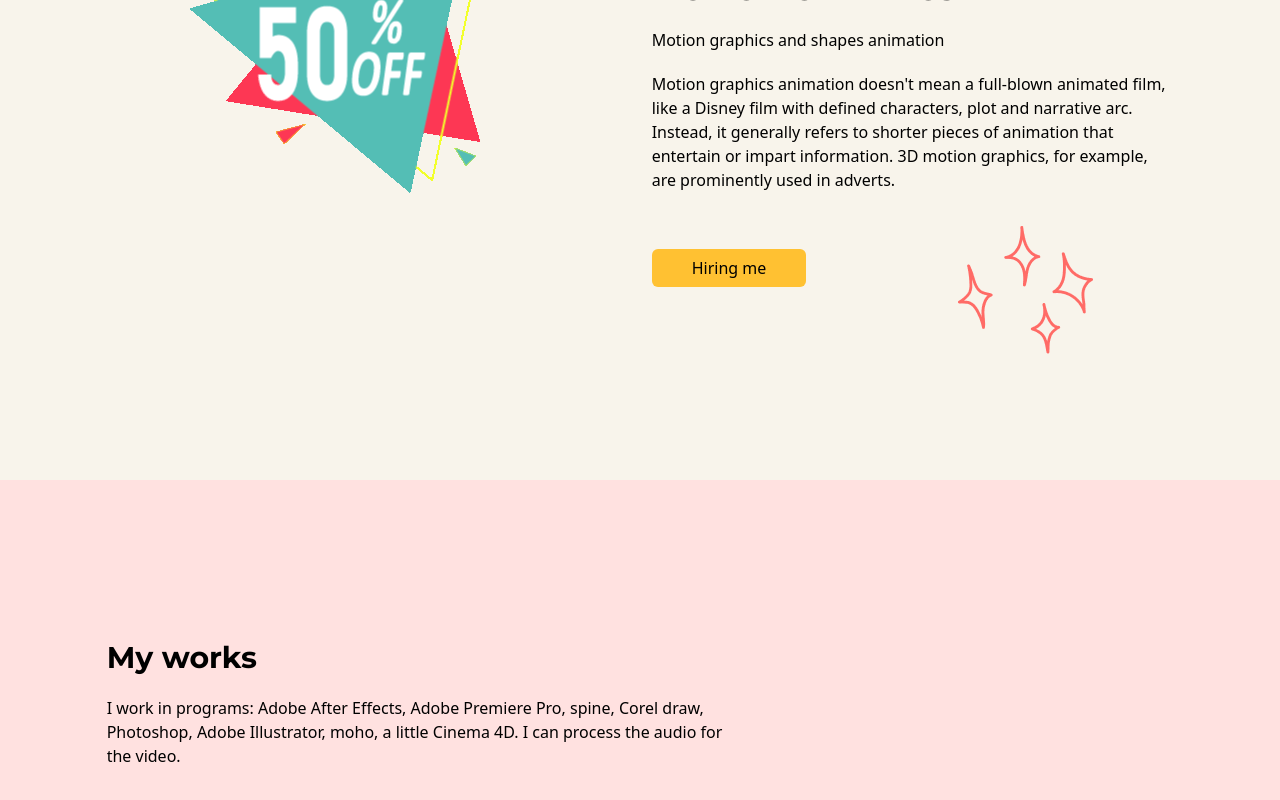
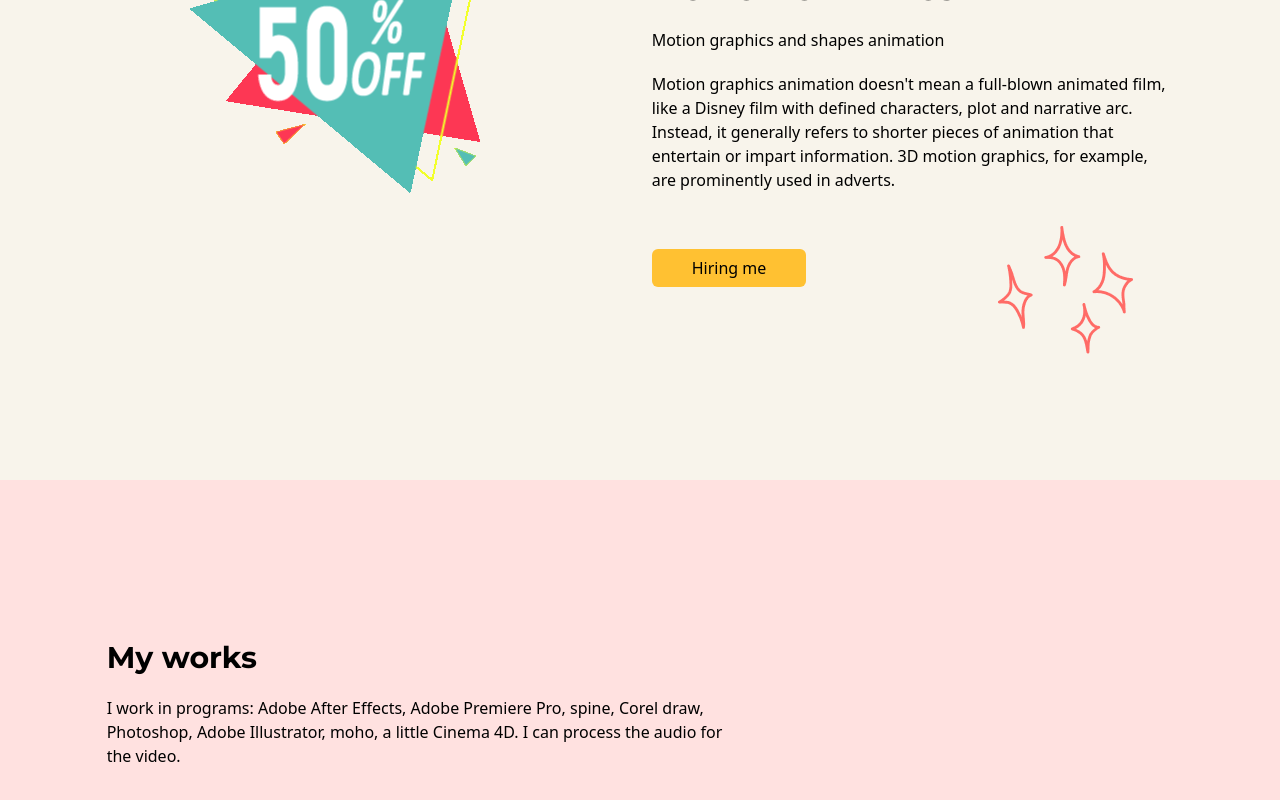
Before and after one commit to Alec-Shaw/site-gym, a React (Vite) app: page / in a window 1280 px wide. Shown: the part 1611-2411 px from the top of the page. Built offline with nearby package versions, Linux system fonts and the light colour scheme.

Commit message:
fix sparkles

```diff
--- a/src/scenes/benefits/index.tsx
+++ b/src/scenes/benefits/index.tsx
@@ -155,7 +155,7 @@ const Benefits = ({ setSelectedPage }: Props) => {
 
                         {/* BUTTON */}
                         <div className="relative mt-16">
-                            <div className="before:absolute before:-bottom-20 before:right-20 before:z-[1] before:content-sparkles">
+                            <div className="before:absolute before:-bottom-20 before:right-10 before:z-[1] before:content-sparkles">
                                 <ActionButton setSelectedPage={setSelectedPage}>
                                     Hiring me
                                 </ActionButton>
```
